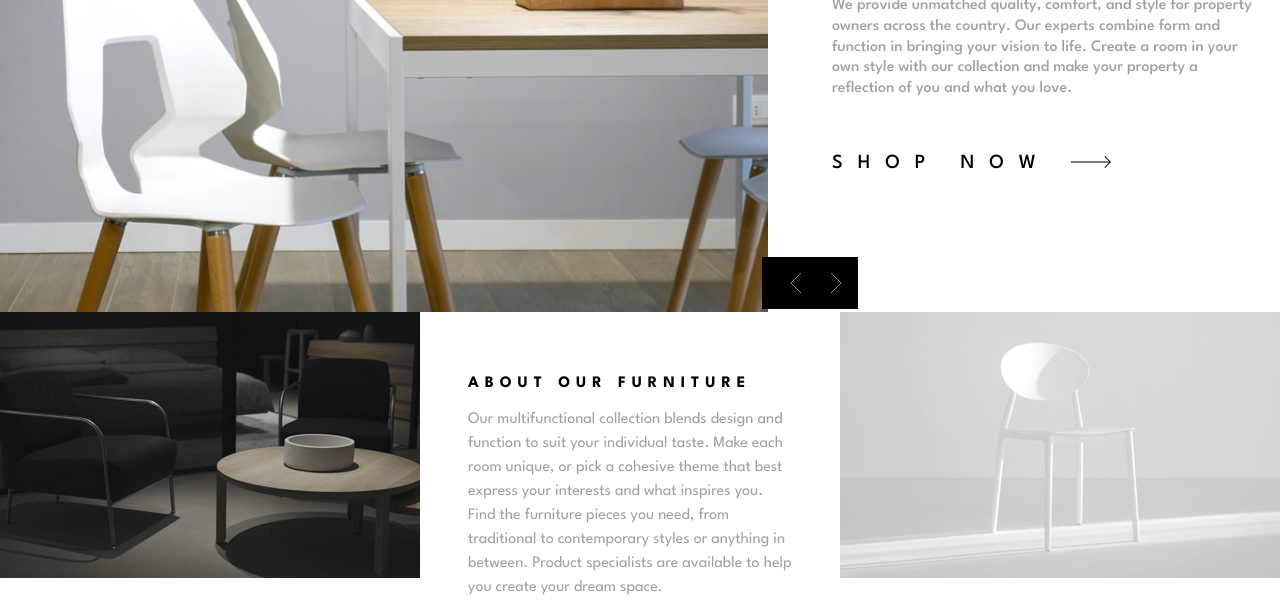
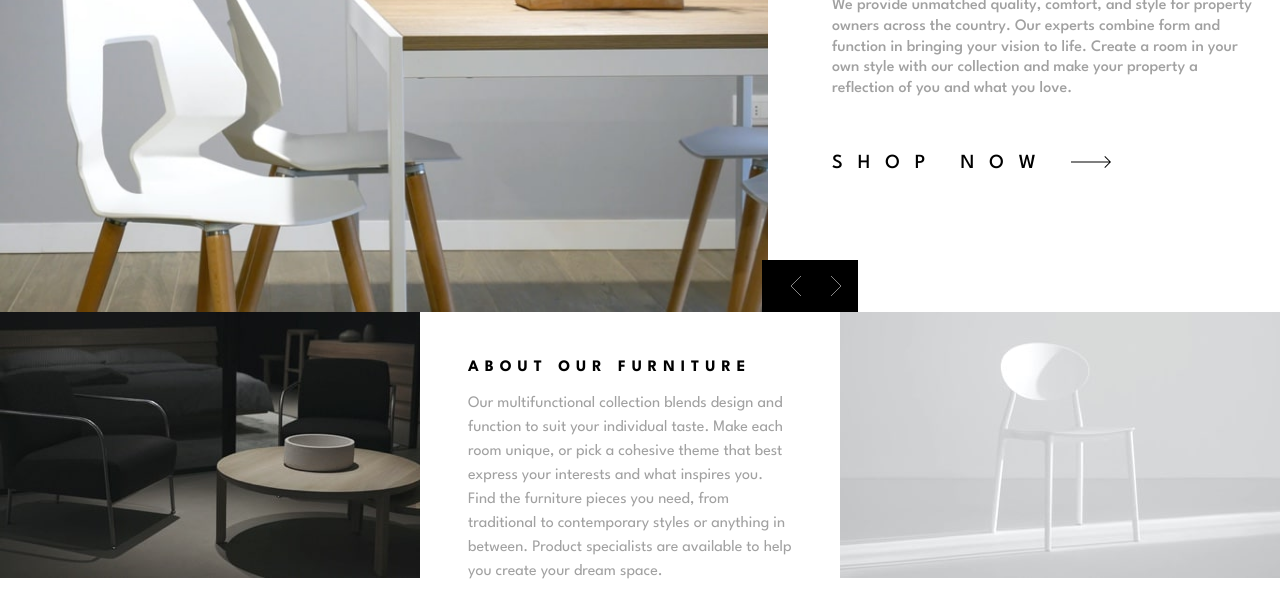
Before and after one commit to Mismisty/Room-Home-Page, a plain HTML site: page index.html in a window 1280 px wide. Shown: the part 188-800 px from the top of the page. Drawn offline with Linux system fonts and the light colour scheme.

Commit message:
Update main.css

```diff
--- a/styles/main.css
+++ b/styles/main.css
@@ -298,7 +298,7 @@ body {
     width: 75%;
   }
   .carousel {
-    top: 27.8rem;
+    top: 28rem;
     right: 26.4rem;
     width: 6rem;
   }
@@ -319,9 +319,15 @@ body {
     max-width: 100%;
     align-self: start;
   }
+
+  .bottom-half {
+    margin-top: -1rem;
+  }
+
   .chair-table img,
   .light-chair img {
     height: auto;
     display: block;
   }
+
 }/*# sourceMappingURL=main.css.map */
```
